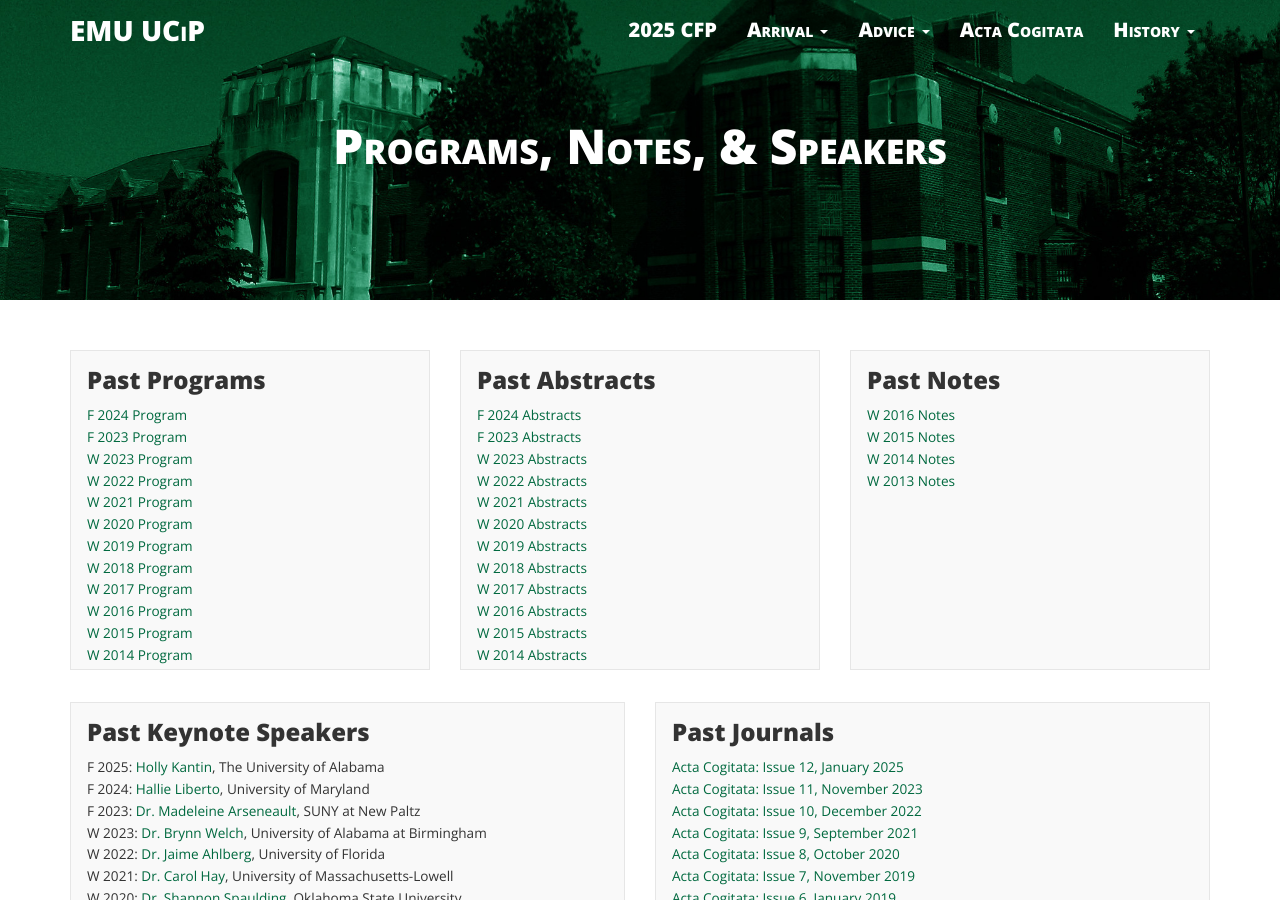
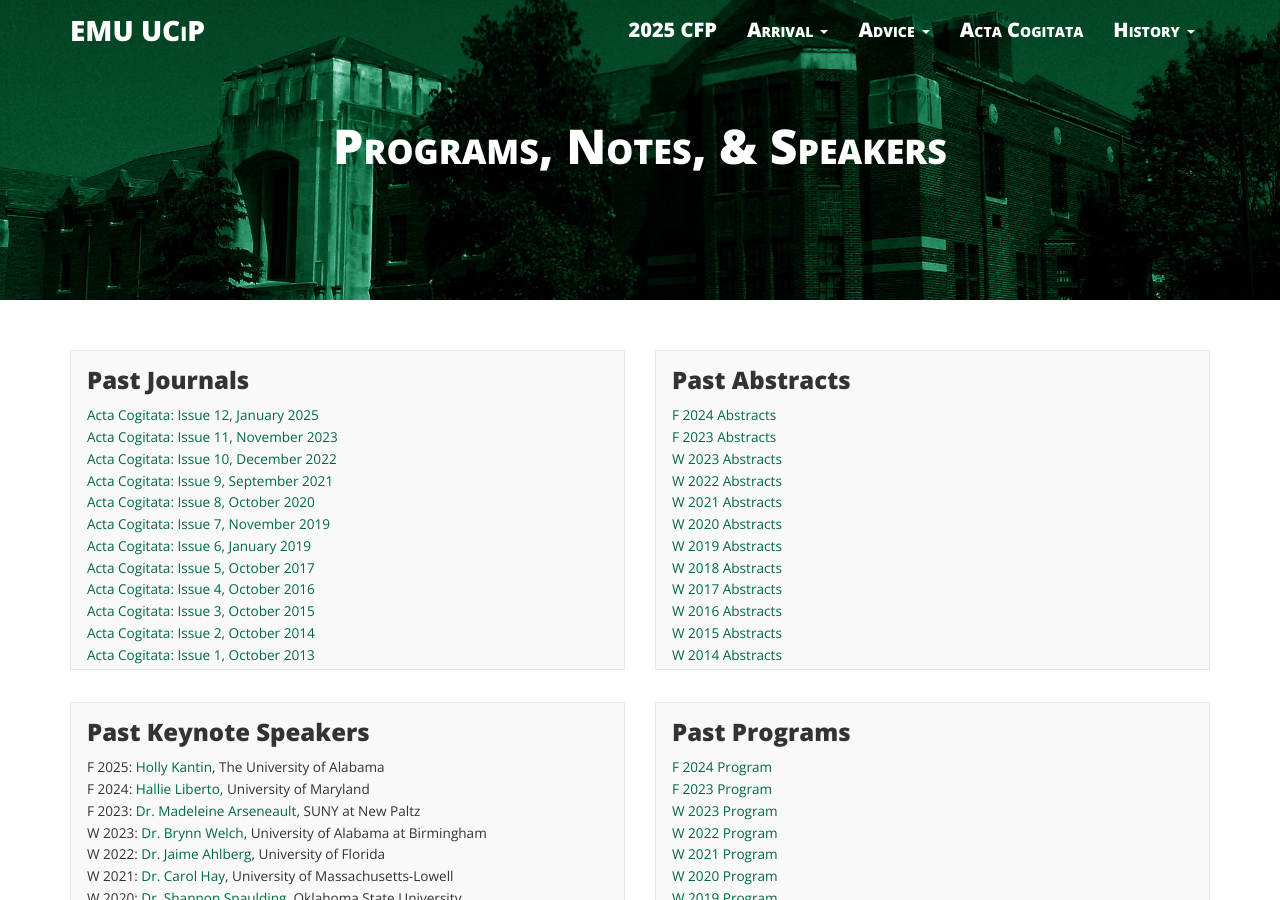
Before and after one commit to ucip/ucip.github.io, a Jekyll site: the page built from history.md, in a window 1280 px wide and 900 px high. Built offline with Jekyll 4.4.1, drawn with Linux system fonts in a browser that asks for light colours; nearby versions of some CDN libraries; some of the changed lines change nothing that is shown; some of the changed text lies outside the part shown.

Commit message:
Update links, update docs path, update box order

```diff
--- a/history.md
+++ b/history.md
@@ -7,82 +7,6 @@ permalink: /history/
 
 <div class="container">
   <div class="row">
-    <div class="col-md-4 col-sm-6 col-xs-12">
-      <div class="post-list-box">
-        <h3 class="post-list-header">Past Programs</h3>
-        <ul class="post-list">
-         <li class="text-small"><a href="{{ site.baseurl }}/docs/2024-ucip-schedule.pdf">F 2024 Program</a></li>
-          <li class="text-small"><a href="{{ site.baseurl }}/docs/2023 (Fall) Schedule.pdf">F 2023 Program</a></li>
-	        <li class="text-small"><a href="{{ site.baseurl }}/docs/2023 Schedule.pdf">W 2023 Program</a></li>
-	        <li class="text-small"><a href="{{ site.baseurl }}/docs/2022-program.pdf">W 2022 Program</a></li>
-          <li class="text-small"><a href="{{ site.baseurl }}/docs/2021-program.pdf">W 2021 Program</a></li>
-	        <li class="text-small"><a href="{{ site.baseurl }}/docs/2020-program.pdf">W 2020 Program</a></li>
-	        <li class="text-small"><a href="{{ site.baseurl }}/docs/2019-program.pdf">W 2019 Program</a></li>
-          <li class="text-small"><a href="{{ site.baseurl }}/docs/2018-program.pdf">W 2018 Program</a></li>
-          <li class="text-small"><a href="{{ site.baseurl }}/docs/2017-program.pdf">W 2017 Program</a></li>
-          <li class="text-small"><a href="{{ site.baseurl }}/docs/2016-program.pdf">W 2016 Program</a></li>
-          <li class="text-small"><a href="{{ site.baseurl }}/docs/2015-program.pdf">W 2015 Program</a></li>
-          <li class="text-small"><a href="{{ site.baseurl }}/docs/2014-program.pdf">W 2014 Program</a></li>
-          <li class="text-small"><a href="{{ site.baseurl }}/docs/2013-program.pdf">W 2013 Program</a></li>
-          <li class="text-small"><a href="{{ site.baseurl }}/docs/2012-program.pdf">W 2012 Program</a></li>
-          <li class="text-small"><a href="{{ site.baseurl }}/docs/2011-program.pdf">W 2011 Program</a></li>
-        </ul>
-      </div>
-    </div>
-    <div class="col-md-4 col-sm-6 col-xs-12">
-      <div class="post-list-box">
-        <h3 class="post-list-header">Past Abstracts</h3>
-        <ul class="post-list">
-          <li class="text-small"><a href="{{ site.baseurl }}/docs/2024-ucip-abstracts.pdf">F 2024 Abstracts</a></li>
-          <li class="text-small"><a href="{{ site.baseurl }}/docs/2023 (Fall) Abstracts.pdf">F 2023 Abstracts</a></li>
-          <li class="text-small"><a href="{{ site.baseurl }}/docs/2023 Abstract List.pdf">W 2023 Abstracts</a></li>
-	        <li class="text-small"><a href="{{ site.baseurl }}/docs/2021-abstracts.pdf">W 2022 Abstracts</a></li>
-	        <li class="text-small"><a href="{{ site.baseurl }}/docs/2021-abstracts.pdf">W 2021 Abstracts</a></li>
-          <li class="text-small"><a href="{{ site.baseurl }}/docs/2020-abstracts.pdf">W 2020 Abstracts</a></li>
-          <li class="text-small"><a href="{{ site.baseurl }}/docs/2019-abstracts.pdf">W 2019 Abstracts</a></li>
-          <li class="text-small"><a href="{{ site.baseurl }}/docs/2018-abstracts.pdf">W 2018 Abstracts</a></li>
-          <li class="text-small"><a href="{{ site.baseurl }}/docs/2017-abstracts.pdf">W 2017 Abstracts</a></li>
-          <li class="text-small"><a href="{{ site.baseurl }}/docs/2016-abstracts.pdf">W 2016 Abstracts</a></li>
-          <li class="text-small"><a href="{{ site.baseurl }}/docs/2015-abstracts.pdf">W 2015 Abstracts</a></li>
-          <li class="text-small"><a href="{{ site.baseurl }}/docs/2014-abstracts.pdf">W 2014 Abstracts</a></li>
-        </ul>
-      </div>
-    </div>
-    <div class="col-md-4 col-sm-6 col-xs-12">
-      <div class="post-list-box">
-        <h3 class="post-list-header">Past Notes</h3>
-        <ul class="post-list">
-          <li class="text-small"><a href="{{ site.baseurl }}/docs/2016-notes.pdf">W 2016 Notes</a></li>
-          <li class="text-small"><a href="{{ site.baseurl }}/docs/2015-notes.pdf">W 2015 Notes</a></li>
-          <li class="text-small"><a href="{{ site.baseurl }}/docs/2014-notes.pdf">W 2014 Notes</a></li>
-          <li class="text-small"><a href="{{ site.baseurl }}/docs/2013-notes.pdf">W 2013 Notes</a></li>
-        </ul>
-      </div>
-    </div>
-  </div>
-  <div class="row">
-    <div class="col-sm-6 col-xs-12">
-      <div class="post-list-box">
-        <h3 class="post-list-header">Past Keynote Speakers</h3>
-        <ul class="post-list">
-          <li class="text-small">F 2025: <a href="https://philosophy.ua.edu/people/holly-kantin/">Holly Kantin</a>, The University of Alabama</li>
-          <li class="text-small">F 2024: <a href="https://philosophy.umd.edu/directory/hallie-liberto">Hallie Liberto</a>, University of Maryland</li>
-          <li class="text-small">F 2023: <a href="https://www.newpaltz.edu/honors/facultyteaching.html">Dr. Madeleine Arseneault</a>, SUNY at New Paltz</li>
-          <li class="text-small">W 2023: <a href="https://www.uab.edu/cas/philosophy/people/faculty/brynn-welch">Dr. Brynn Welch</a>, University of Alabama at Birmingham</li>
-          <li class="text-small">W 2022: <a href="https://humanities.ufl.edu/staff/jaime-ahlberg/">Dr. Jaime Ahlberg</a>, University of Florida</li>
-          <li class="text-small">W 2021: <a href="https://www.carolhay.org/">Dr. Carol Hay</a>, University of Massachusetts-Lowell</li>
-	        <li class="text-small">W 2020: <a href="https://www.shannonspaulding.com/">Dr. Shannon Spaulding</a>, Oklahoma State University</li>
-          <li class="text-small">W 2019: <a href="https://umaine.edu/philosophy/people/kirsten-johnson/">Dr. Kirsten Jacobson</a>, University of Maine</li>
-          <li class="text-small">W 2018: <a href="https://www.mun.ca/philosophy/faculty/hoff.php">Dr. Shannon Hoff</a>, Memorial University of Newfoundland</li>
-          <li class="text-small">W 2017: <a href="http://www.marquette.edu/phil/faculty_tobin.shtml">Dr. Theresa W. Tobin</a>, Marquette University</li>
-          <li class="text-small">W 2016: <a href="http://www.emmanuel.edu/academics/our-faculty/michelle-maiese.html">Dr. Michelle Maiese</a>, Emmanuel College</li>
-          <li class="text-small">W 2015: <a href="http://www.ginaschouten.com/">Dr. Gina Schouten</a>, Harvard University</li>
-          <li class="text-small">W 2014: <a href="https://ericstencil.wordpress.com/">Dr. Eric Stencil</a>, Utah Valley University</li>
-          <li class="text-small">W 2013: <a href="http://philosophy.olemiss.edu/deborah-mower/">Dr. Deborah Mower</a>, University of Mississippi</li>
-          <li class="text-small">W 2012: <a href="https://www.northeastern.edu/cssh/faculty/john-basl">Dr. John Basl</a>, Northeastern University</li>
-        </ul>
-      </div>
-    </div>
     <div class="col-sm-6 col-xs-12">
       <div class="post-list-box">
         <h3 class="post-list-header">Past Journals</h3>
@@ -95,10 +19,88 @@ permalink: /history/
           <li class="text-small"><a href="https://commons.emich.edu/ac/vol7/iss1/">Acta Cogitata: Issue 7, November 2019</a></li>
           <li class="text-small"><a href="https://commons.emich.edu/ac/vol6/iss1/">Acta Cogitata: Issue 6, January 2019</a></li>
           <li class="text-small"><a href="https://commons.emich.edu/ac/vol5/iss1/">Acta Cogitata: Issue 5, October 2017</a></li>
-          <li class="text-small"><a href="{{ site.baseurl }}/docs/2016-journal.pdf">Acta Cogitata: Issue 4, October 2016</a></li>
-          <li class="text-small"><a href="{{ site.baseurl }}/docs/2015-journal.pdf">Acta Cogitata: Issue 3, October 2015</a></li>
-          <li class="text-small"><a href="{{ site.baseurl }}/docs/2014-journal.pdf">Acta Cogitata: Issue 2, October 2014</a></li>
-          <li class="text-small"><a href="{{ site.baseurl }}/docs/2013-journal.pdf">Acta Cogitata: Issue 1, October 2013</a></li>
+          <li class="text-small"><a href="{{ site.baseurl }}/docs/archive/2016-journal.pdf">Acta Cogitata: Issue 4, October 2016</a></li>
+          <li class="text-small"><a href="{{ site.baseurl }}/docs/archive/2015-journal.pdf">Acta Cogitata: Issue 3, October 2015</a></li>
+          <li class="text-small"><a href="{{ site.baseurl }}/docs/archive/2014-journal.pdf">Acta Cogitata: Issue 2, October 2014</a></li>
+          <li class="text-small"><a href="{{ site.baseurl }}/docs/archive/2013-journal.pdf">Acta Cogitata: Issue 1, October 2013</a></li>
+        </ul>
+      </div>
+    </div>
+    <div class="col-sm-6 col-xs-12">
+      <div class="post-list-box">
+        <h3 class="post-list-header">Past Abstracts</h3>
+        <ul class="post-list">
+          <li class="text-small"><a href="{{ site.baseurl }}/docs/archive/2024-ucip-abstracts.pdf" target="_blank">F 2024 Abstracts</a></li>
+          <li class="text-small"><a href="{{ site.baseurl }}/docs/archive/2023 (Fall) Abstracts.pdf" target="_blank">F 2023 Abstracts</a></li>
+          <li class="text-small"><a href="{{ site.baseurl }}/docs/archive/2023 Abstract List.pdf" target="_blank">W 2023 Abstracts</a></li>
+	        <li class="text-small"><a href="{{ site.baseurl }}/docs/archive/2021-abstracts.pdf" target="_blank">W 2022 Abstracts</a></li>
+	        <li class="text-small"><a href="{{ site.baseurl }}/docs/archive/2021-abstracts.pdf" target="_blank">W 2021 Abstracts</a></li>
+          <li class="text-small"><a href="{{ site.baseurl }}/docs/archive/2020-abstracts.pdf" target="_blank">W 2020 Abstracts</a></li>
+          <li class="text-small"><a href="{{ site.baseurl }}/docs/archive/2019-abstracts.pdf" target="_blank">W 2019 Abstracts</a></li>
+          <li class="text-small"><a href="{{ site.baseurl }}/docs/archive/2018-abstracts.pdf" target="_blank">W 2018 Abstracts</a></li>
+          <li class="text-small"><a href="{{ site.baseurl }}/docs/archive/2017-abstracts.pdf" target="_blank">W 2017 Abstracts</a></li>
+          <li class="text-small"><a href="{{ site.baseurl }}/docs/archive/2016-abstracts.pdf" target="_blank">W 2016 Abstracts</a></li>
+          <li class="text-small"><a href="{{ site.baseurl }}/docs/archive/2015-abstracts.pdf" target="_blank">W 2015 Abstracts</a></li>
+          <li class="text-small"><a href="{{ site.baseurl }}/docs/archive/2014-abstracts.pdf" target="_blank">W 2014 Abstracts</a></li>
+        </ul>
+      </div>
+    </div>
+  </div>
+  <div class="row">
+    <div class="col-sm-6 col-xs-12">
+      <div class="post-list-box">
+        <h3 class="post-list-header">Past Keynote Speakers</h3>
+        <ul class="post-list">
+          <li class="text-small">F 2025: <a href="https://philosophy.ua.edu/people/holly-kantin/" target="_blank">Holly Kantin</a>, The University of Alabama</li>
+          <li class="text-small">F 2024: <a href="https://philosophy.umd.edu/directory/hallie-liberto" target="_blank">Hallie Liberto</a>, University of Maryland</li>
+          <li class="text-small">F 2023: <a href="https://www.newpaltz.edu/honors/facultyteaching.html" target="_blank">Dr. Madeleine Arseneault</a>, SUNY at New Paltz</li>
+          <li class="text-small">W 2023: <a href="https://www.uab.edu/cas/philosophy/people/faculty/brynn-welch" target="_blank">Dr. Brynn Welch</a>, University of Alabama at Birmingham</li>
+          <li class="text-small">W 2022: <a href="https://humanities.ufl.edu/staff/jaime-ahlberg/" target="_blank">Dr. Jaime Ahlberg</a>, University of Florida</li>
+          <li class="text-small">W 2021: <a href="https://www.carolhay.org/" target="_blank">Dr. Carol Hay</a>, University of Massachusetts-Lowell</li>
+	        <li class="text-small">W 2020: <a href="https://experts.okstate.edu/shannon.spaulding" target="_blank">Dr. Shannon Spaulding</a>, Oklahoma State University</li>
+          <li class="text-small">W 2019: <a href="https://umaine.academia.edu/KirstenJacobson" target="_blank">Dr. Kirsten Jacobson</a>, University of Maine</li>
+          <li class="text-small">W 2018: <a href="https://www.mun.ca/philosophy/shoff/" target="_blank">Dr. Shannon Hoff</a>, Memorial University of Newfoundland</li>
+          <li class="text-small">W 2017: <a href="https://www.marquette.edu/philosophy/directory/theresa-tobin.php" target="_blank">Dr. Theresa W. Tobin</a>, Marquette University</li>
+          <li class="text-small">W 2016: <a href="https://www.emmanuel.edu/michelle-maiese" target="_blank">Dr. Michelle Maiese</a>, Emmanuel College</li>
+          <li class="text-small">W 2015: <a href="https://sites.google.com/site/ginaschouten620/home" target="_blank">Dr. Gina Schouten</a>, Harvard University</li>
+          <li class="text-small">W 2014: <a href="https://ericstencil.wordpress.com/" target="_blank">Dr. Eric Stencil</a>, Utah Valley University</li>
+          <li class="text-small">W 2013: <a href="https://olemiss.edu/profiles/dsmower.php" target="_blank">Dr. Deborah Mower</a>, University of Mississippi</li>
+          <li class="text-small">W 2012: <a href="https://cssh.northeastern.edu/faculty/john-basl/" target="_blank">Dr. John Basl</a>, Northeastern University</li>
+        </ul>
+      </div>
+    </div>
+    <div class="col-sm-6 col-xs-12">
+      <div class="post-list-box">
+        <h3 class="post-list-header">Past Programs</h3>
+        <ul class="post-list">
+         <li class="text-small"><a href="{{ site.baseurl }}/docs/archive/2024-ucip-schedule.pdf" target="_blank">F 2024 Program</a></li>
+          <li class="text-small"><a href="{{ site.baseurl }}/docs/archive/2023 (Fall) Schedule.pdf" target="_blank">F 2023 Program</a></li>
+	        <li class="text-small"><a href="{{ site.baseurl }}/docs/archive/2023 Schedule.pdf" target="_blank">W 2023 Program</a></li>
+	        <li class="text-small"><a href="{{ site.baseurl }}/docs/archive/2022-program.pdf" target="_blank">W 2022 Program</a></li>
+          <li class="text-small"><a href="{{ site.baseurl }}/docs/archive/2021-program.pdf" target="_blank">W 2021 Program</a></li>
+	        <li class="text-small"><a href="{{ site.baseurl }}/docs/archive/2020-program.pdf" target="_blank">W 2020 Program</a></li>
+	        <li class="text-small"><a href="{{ site.baseurl }}/docs/archive/2019-program.pdf" target="_blank">W 2019 Program</a></li>
+          <li class="text-small"><a href="{{ site.baseurl }}/docs/archive/2018-program.pdf" target="_blank">W 2018 Program</a></li>
+          <li class="text-small"><a href="{{ site.baseurl }}/docs/archive/2017-program.pdf" target="_blank">W 2017 Program</a></li>
+          <li class="text-small"><a href="{{ site.baseurl }}/docs/archive/2016-program.pdf" target="_blank">W 2016 Program</a></li>
+          <li class="text-small"><a href="{{ site.baseurl }}/docs/archive/2015-program.pdf" target="_blank">W 2015 Program</a></li>
+          <li class="text-small"><a href="{{ site.baseurl }}/docs/archive/2014-program.pdf" target="_blank">W 2014 Program</a></li>
+          <li class="text-small"><a href="{{ site.baseurl }}/docs/archive/2013-program.pdf" target="_blank">W 2013 Program</a></li>
+          <li class="text-small"><a href="{{ site.baseurl }}/docs/archive/2012-program.pdf" target="_blank">W 2012 Program</a></li>
+          <li class="text-small"><a href="{{ site.baseurl }}/docs/archive/2011-program.pdf" target="_blank">W 2011 Program</a></li>
+        </ul>
+      </div>
+    </div>
+  </div>
+  <div class="row">
+    <div class="col-xs-12">
+      <div class="post-list-box">
+        <h3 class="post-list-header">Past Notes</h3>
+        <ul class="post-list">
+          <li class="text-small"><a href="{{ site.baseurl }}/docs/archive/2016-notes.pdf" target="_blank">W 2016 Notes</a></li>
+          <li class="text-small"><a href="{{ site.baseurl }}/docs/archive/2015-notes.pdf" target="_blank">W 2015 Notes</a></li>
+          <li class="text-small"><a href="{{ site.baseurl }}/docs/archive/2014-notes.pdf" target="_blank">W 2014 Notes</a></li>
+          <li class="text-small"><a href="{{ site.baseurl }}/docs/archive/2013-notes.pdf" target="_blank">W 2013 Notes</a></li>
         </ul>
       </div>
     </div>
```
